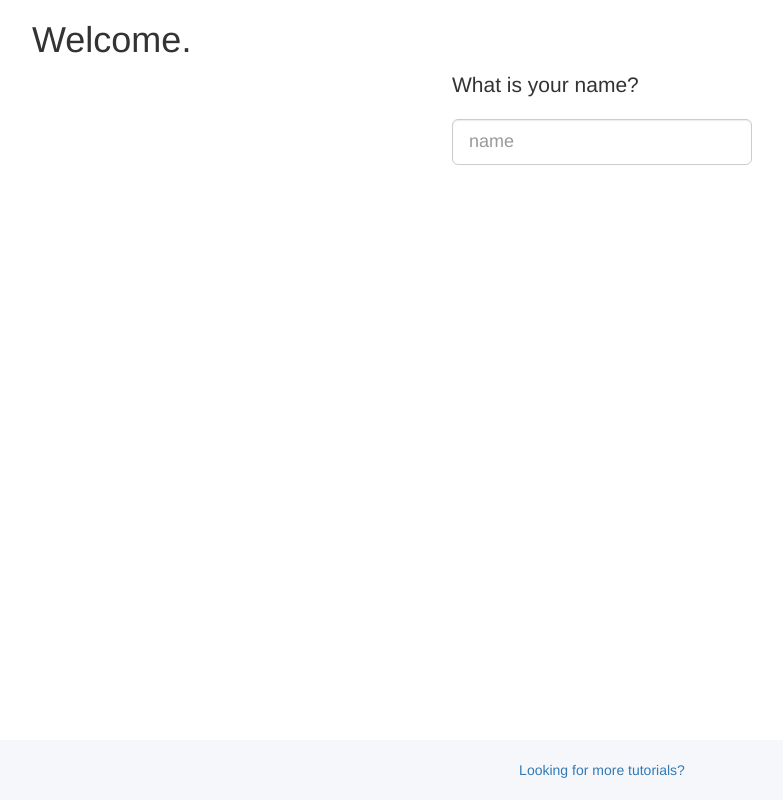
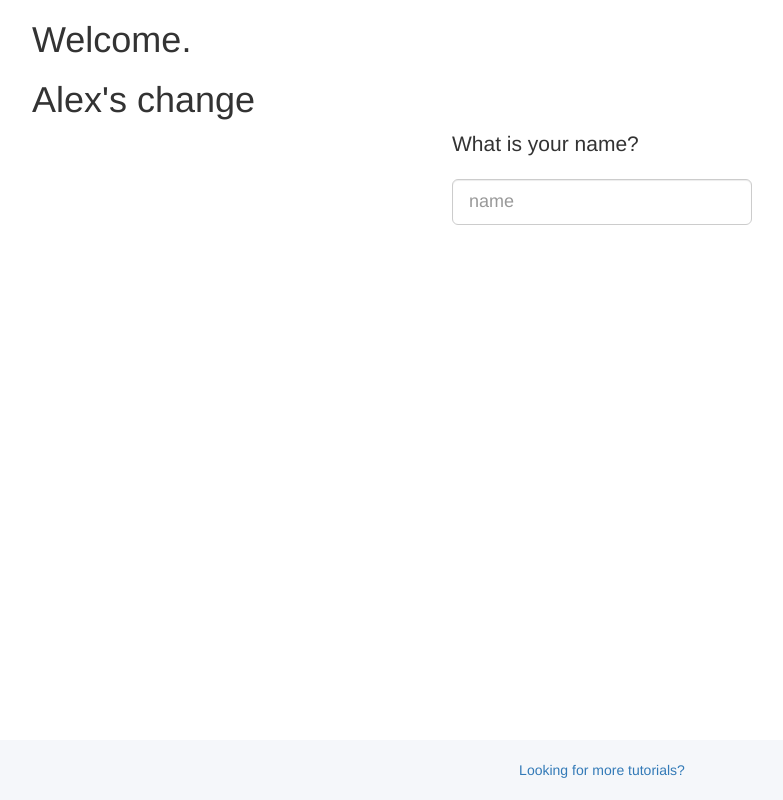
Before and after one commit to alexbonti/gitexperiment, a website: page views/index.html in a window 1280 px wide. Shown: the whole page, without its empty margins (38-821 px from the left). Drawn offline with nearby package versions, Linux system fonts and the light colour scheme; no server answers.

Commit message:
changed title

```diff
--- a/views/index.html
+++ b/views/index.html
@@ -53,7 +53,8 @@
 <body>
     <div class="container" id="container">
         <h1 data-i18n="welcome"></h1> <!-- Welcome -->
-        <div id="nameInput" class="input-group-lg center-block helloInput">
+        <h1>Alex's change</h1>
+	<div id="nameInput" class="input-group-lg center-block helloInput">
             <p class="lead" data-i18n="what_is_your_name"></p>
             <input id="user_name" type="text" class="form-control" aria-describedby="sizing-addon1" value="" />
         </div>
```
